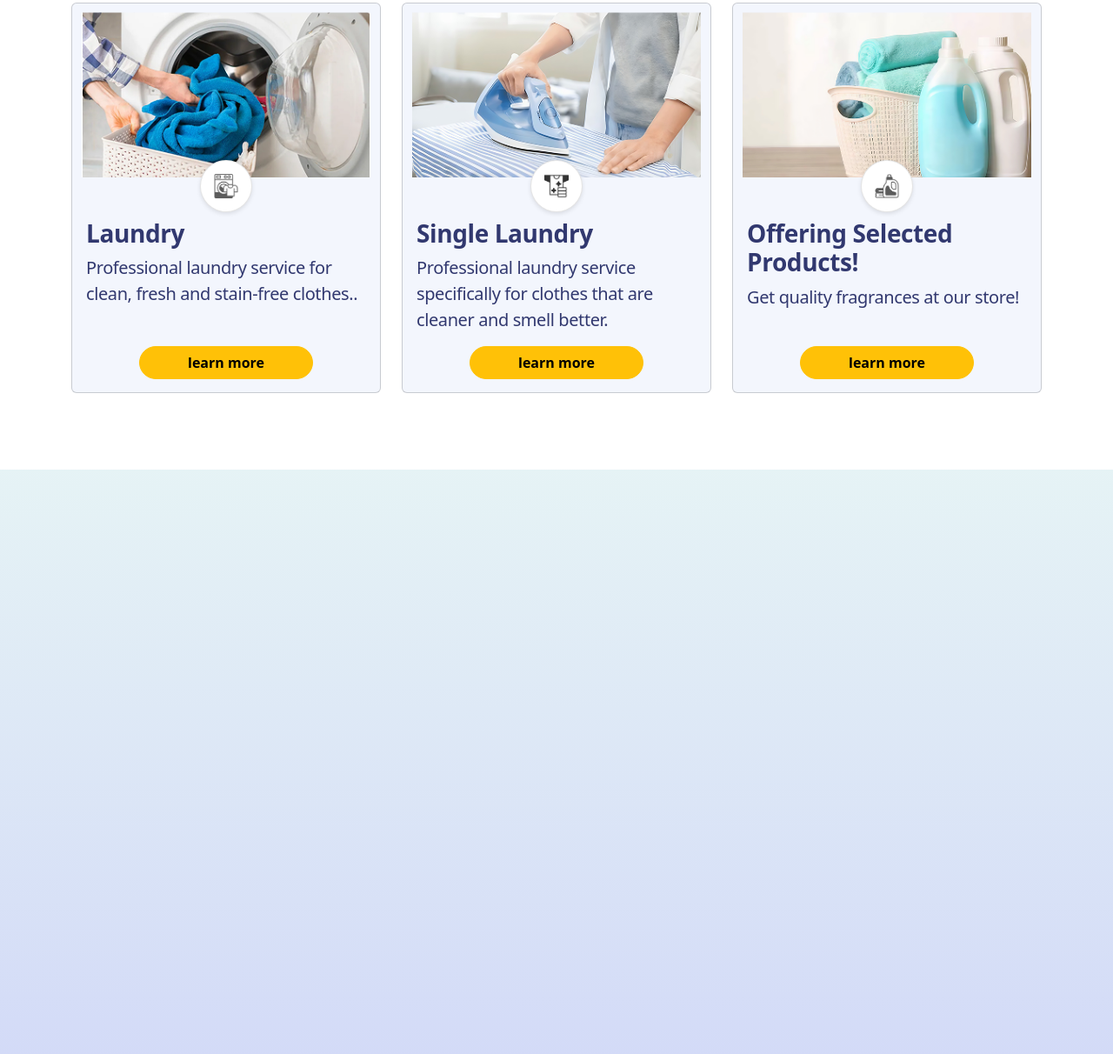
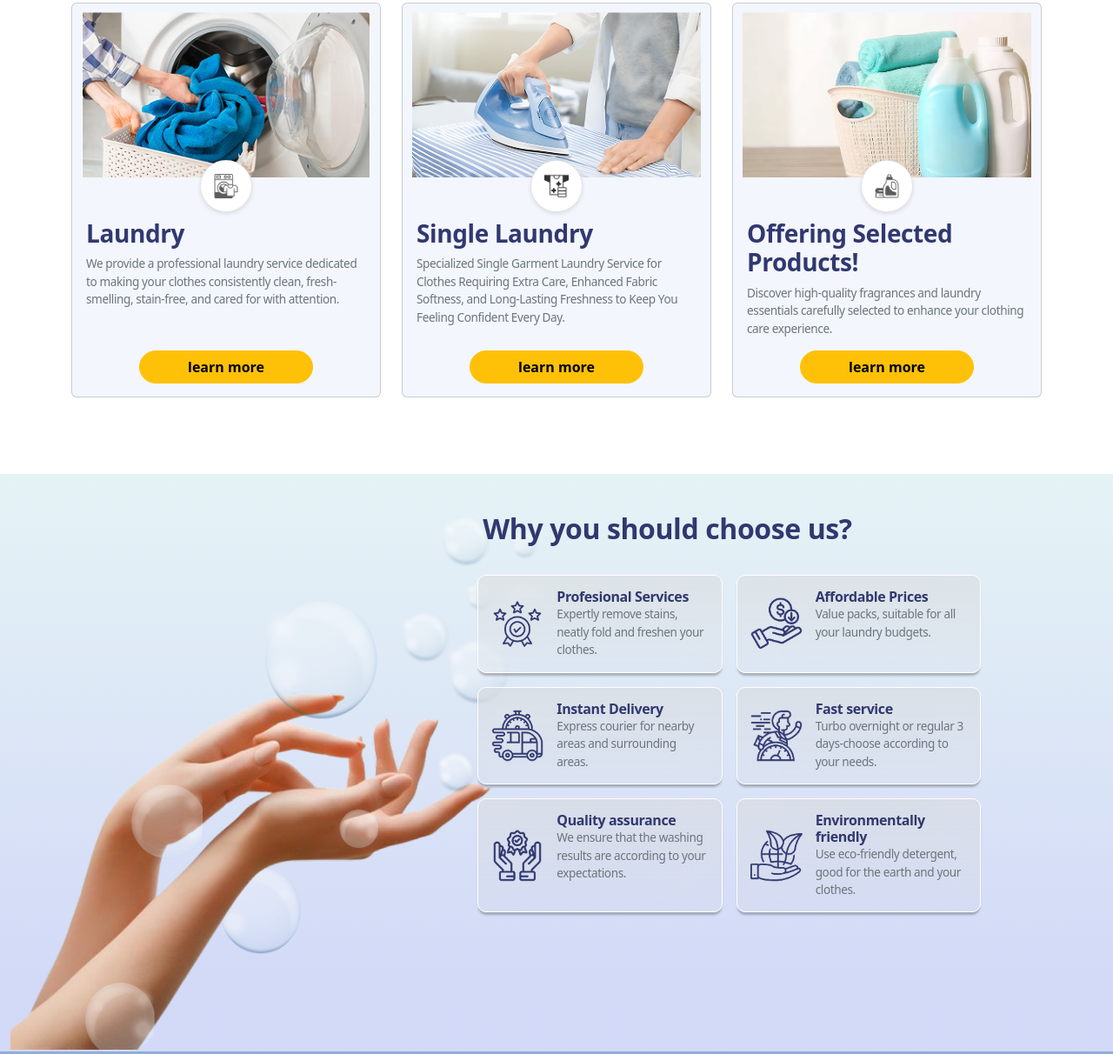
Before and after one commit to PKTJ/Website-Laundry, a plain HTML site: page index.html in a window 1280 px wide. Shown: the part 1026-2238 px from the top of the page at 87% size. Drawn offline with nearby package versions, Linux system fonts and the light colour scheme.

Commit message:
update display 3
adds a third layer display and responsive functionality to all devices

```diff
--- a/index.html
+++ b/index.html
@@ -14,9 +14,9 @@
       integrity="sha384-rbsA2VBKQhggwzxH7pPCaAqO46MgnOM80zW1RWuH61DGLwZJEdK2Kadq2F9CUG65"
       crossorigin="anonymous"
     />
-
     <title>Rumah Laundry</title>
   </head>
+
   <body>
     <!-- navbar start -->
     <nav class="navbar navbar-expand-lg navbar-custom">
@@ -78,19 +78,20 @@
 
     <!-- display 2 start -->
     <div class="rectangle2">
-        <h2 class="title-dp2 fw-bold">We Offer Some Of The Best Services For You</h2>
+      <h2 class="title-dp2 fw-bold">We Offer Some Of The Best Services For You</h2>
         <div class="container my-5">
             <div class="row row-cols-1 row-cols-md-3 g-4 justify-content-center">
                 <!-- first card -->
                 <div class="col">
                   <div class="card h-100">
-                    <img src="asset/image/laundry-pictures-jfai0sp1wui4acwp 1.png" class="card-img-top" alt="Laundry service">
+                    <img src="asset/image/laundry-pictures-jfai0sp1wui4acwp 1.png" class="card-img-top">
                     <div class="circle-icon">
                         <img src="asset/icon/washing-machine_17381766 1.png" alt="Laundry icon">
                       </div>
                     <div class="card-body pb-5 card-body-custom">
                       <h3 class="fw-bold">Laundry</h3>
-                      <p class="card-text">Professional laundry service for clean, fresh and stain-free clothes..</p>
+                      <p class="card-text">We provide a professional laundry service dedicated to making your clothes consistently clean, fresh-smelling,
+                        stain-free, and cared for with attention.</p>
                     </div>
                     <div class="card-button-container">
                         <button class="btn btn-warning rounded-pill px-3 fw-bold">learn more </button>
@@ -100,13 +101,14 @@
                 <!-- second card -->
                 <div class="col">
                   <div class="card h-100">
-                    <img src="asset/image/close-young-woman-hand-use-260nw-2384134655-transformed 1.png" class="card-img-top" alt="Laundry service">
+                    <img src="asset/image/close-young-woman-hand-use-260nw-2384134655-transformed 1.png" class="card-img-top">
                     <div class="circle-icon">
-                        <img src="asset/icon/laundry-cloth.png" alt="Laundry icon">
+                        <img src="asset/icon/laundry-cloth.png" alt="cloth icon">
                       </div>
                     <div class="card-body pb-5 card-body-custom">
                       <h3 class="fw-bold">Single Laundry</h3>
-                      <p class="card-text">Professional laundry service specifically for clothes that are cleaner and smell better.</p>
+                      <p class="card-text">Specialized Single Garment Laundry Service for Clothes Requiring Extra Care, Enhanced Fabric Softness,
+                        and Long-Lasting Freshness to Keep You Feeling Confident Every Day.</p>
                     </div>
                     <div class="card-button-container">
                         <button class="btn btn-warning rounded-pill px-3 fw-bold">learn more </button>
@@ -116,13 +118,13 @@
                 <!-- third card -->
                 <div class="col">
                   <div class="card h-100">
-                    <img src="asset/image/pewangi-pakaian-transformed 1.png" class="card-img-top" alt="Laundry prodducts!">
+                    <img src="asset/image/pewangi-pakaian-transformed 1.png" class="card-img-top">
                     <div class="circle-icon">
                         <img src="asset/icon/detergent_17200230 1.png" alt="Detergent icon">
                       </div>
                     <div class="card-body pb-5 card-body-custom">
                       <h3 class="fw-bold">Offering Selected Products!</h3>
-                      <p class="card-text">Get quality fragrances at our store!</p>
+                      <p class="card-text">Discover high-quality fragrances and laundry essentials carefully selected to enhance your clothing care experience.</p>
                     </div>
                     <div class="card-button-container">
                         <button class="btn btn-warning rounded-pill px-3 fw-bold">learn more </button>
@@ -135,7 +137,90 @@
     <!-- display 2 end -->
 
     <!-- display 3 start -->
-    <div class="rectangle3"> </div>
+    <div class="rectangle3">
+       <div class="container-fluid">
+        <div class="row">
+          <div class="hand-container d-none d-md-block">
+            <img src="asset/image/Group 31.png" class="hand-img">
+          </div>
+          <div class="card-dp3 col-12 col-md-7 offset-md-5 row g-3">
+            <h2 class="title-dp3">Why you should choose us?</h2>
+            <!-- first card -->
+            <div class="col-12 col-md-6">
+              <div class="custom-card">
+                <div class="card-icon">
+                  <img src="asset/icon/image 12.png" alt="quality">
+                </div>
+                <div class="card-content">
+                  <h5 class="card-title">Profesional Services</h5>
+                  <p class="card-text">Expertly remove stains, neatly fold and freshen your clothes.</p>
+                </div>
+              </div>
+            </div>
+            <!-- second card -->
+            <div class="col-12 col-md-6">
+              <div class="custom-card">
+                <div class="card-icon">
+                  <img src="asset/icon/image 13.png" alt="quality">
+                </div>
+                <div class="card-content">
+                  <h5 class="card-title">Affordable Prices</h5>
+                  <p class="card-text">Value packs, suitable for all your laundry budgets.</p>
+                </div>
+              </div>
+            </div>
+            <!-- third card -->
+            <div class="col-12 col-md-6">
+              <div class="custom-card">
+                <div class="card-icon">
+                  <img src="asset/icon/image 14.png" alt="quality">
+                </div>
+                <div class="card-content">
+                  <h5 class="card-title">Instant Delivery</h5>
+                  <p class="card-text">Express courier for nearby areas and surrounding areas.</p>
+                </div>
+              </div>
+            </div>
+            <!-- fourth card -->
+            <div class="col-12 col-md-6">
+              <div class="custom-card">
+                <div class="card-icon">
+                  <img src="asset/icon/image 15.png" alt="quality">
+                </div>
+                <div class="card-content">
+                  <h5 class="card-title">Fast service</h5>
+                  <p class="card-text">Turbo overnight or regular 3 days-choose according to your needs.</p>
+                </div>
+              </div>
+            </div>
+            <!-- fiveth card -->
+            <div class="col-12 col-md-6">
+              <div class="custom-card">
+                <div class="card-icon">
+                  <img src="asset/icon/image 16.png" alt="quality">
+                </div>
+                <div class="card-content">
+                  <h5 class="card-title">Quality assurance</h5>
+                  <p class="card-text">We ensure that the washing results are according to your expectations.</p>
+                </div>
+              </div>
+            </div>
+            <!-- sixth card -->
+            <div class="col-12 col-md-6">
+              <div class="custom-card">
+                <div class="card-icon">
+                  <img src="asset/icon/image 17.png" alt="quality">
+                </div>
+                <div class="card-content">
+                  <h5 class="card-title">Environmentally friendly</h5>
+                  <p class="card-text">Use eco-friendly detergent, good for the earth and your clothes.</p>
+                </div>
+              </div>
+            </div>
+          </div>
+        </div>
+       </div>
+    </div>
     <!-- display 3 end -->
 
     <!-- display 4 start -->
--- a/style.css
+++ b/style.css
@@ -77,7 +77,7 @@ html, body {
 
 .rectangle3{
   width: 100vw;
-  height: 100vh;
+  height: auto;
   position: relative;
   overflow: hidden;
   background: linear-gradient(180deg, rgba(85, 241, 150, 0.10) -36.76%, rgba(32, 68, 216, 0.20) 87.43%);
@@ -118,12 +118,18 @@ html, body {
 
 .text-dp1{
   text-align: center;
-  max-width: 65%;
+  max-width: 80%;
   margin: 0 auto;
   color: white;
   font-size: calc(1rem + 0.5vw);
   line-height: 1.5;
   padding: 0 15px;
+}
+
+@media (min-width: 576px) {
+  .text-dp1 {
+    max-width: 65% !important;
+  }
 }
 
 .button-container {
@@ -214,7 +220,7 @@ html, body {
 
 .circle-icon {
   position: absolute;
-  top: 180px; /* Position it at the bottom of the image */
+  top: 180px;
   left: 50%;
   transform: translateX(-50%);
   width: 60px;
@@ -259,3 +265,120 @@ html, body {
     height: 25px;
   }
 }
+
+/* Display 3 */
+.title-dp3{
+  position: relative;
+  text-align: left;
+  margin: 1%;
+  padding: 2%;
+  color: #31386F;
+  font-weight: bold;
+}
+
+@media (max-width: 768px) {
+  .title-dp3 {
+    text-align: center;
+  }
+}
+
+.hand-container {
+  position: absolute;
+  object-fit: contain;
+  left: 0;
+  bottom: 0;
+}
+
+.hand-img{
+  width: 80vh;
+  height: auto;
+}
+
+.card-dp3 {
+  margin-bottom: 20vh;
+  padding-right: 18vh !important;
+}
+
+@media (max-width: 768px) {
+  .card-dp3 {
+    align-items: center !important;
+    padding-right: 0 !important;
+  }
+}
+
+.custom-card {
+  display: flex;
+  border-radius: 10px;
+  padding: 15px;
+  height: 100%;
+  border: 1px solid #FFF;
+  background: linear-gradient(180deg, rgba(217, 217, 217, 0.50) 0%, rgba(217, 217, 217, 0.10) 100%);
+  box-shadow: 0px 4px 2.5px -1px rgba(0, 0, 0, 0.25);
+  backdrop-filter: blur(20px);
+  transition: transform 0.3s ease;
+}
+
+.custom-card:hover {
+  transform: translateY(-5px);
+}
+
+.card-icon {
+  flex: 0 0 60px;
+  display: flex;
+  align-items: center;
+  justify-content: center;
+  margin-right: 15px;
+}
+
+.card-icon img {
+  max-width: 100%;
+  height: auto;
+}
+
+.card-content {
+  flex: 1;
+}
+
+.card-title {
+  color: #31386F;
+  font-size: 1rem;
+  margin-bottom: 8px;
+  font-weight: 600;
+}
+
+.card-text {
+  font-size: 0.85rem;
+  color: #6c757d;
+  margin-bottom: 0;
+}
+
+/* Media queries for better responsiveness */
+@media (max-width: 768px) {
+  .custom-card {
+    padding: 12px;
+  }
+
+  .card-icon {
+    flex: 0 0 40px;
+    margin-right: 10px;
+  }
+
+  .card-title {
+    font-size: 0.9rem;
+  }
+
+  .card-text {
+    font-size: 0.8rem;
+  }
+}
+
+/* Adjust card layout for different screen sizes */
+@media (min-width: 768px) and (max-width: 991.98px) {
+  .card-dp3.col-md-7.offset-md-5 {
+    padding-left: 10px;
+  }
+
+  .hand-container {
+    width: 25%;
+  }
+}
```
Also changed, not shown: asset/icon/image 12.png (added), asset/icon/image 13.png (added), asset/icon/image 14.png (added), asset/icon/image 15.png (added), asset/icon/image 16.png (added), asset/icon/image 17.png (added), asset/image/Group 31.png (added). Lines whose indentation alone changed are shown as unchanged.
